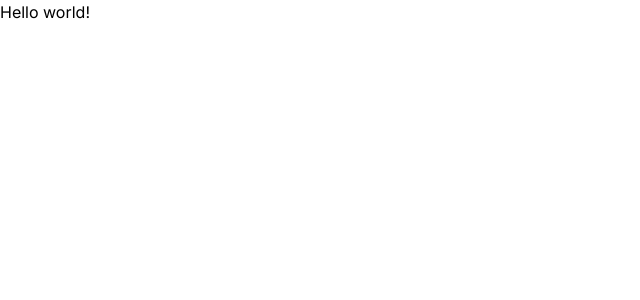
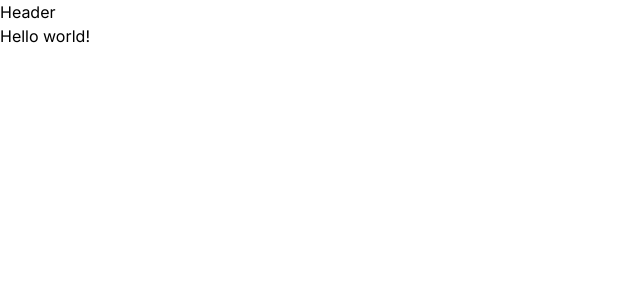
Before and after one commit to iPaulinh0/devstore, a Next.js app: page / in a window 1280 px wide. Shown: the top 300 px of the page, without its empty margins (0-640 px from the left). Built offline with nearby package versions, Linux system fonts and the light colour scheme.

Commit message:
config: application layout

```diff
--- /dev/null
+++ b/src/app/(store)/(home)/loading.tsx
@@ -0,0 +1,5 @@
+export default function Home() {
+    return (
+        <div>Carregando</div>
+    )
+}
--- /dev/null
+++ b/src/app/(store)/layout.tsx
@@ -0,0 +1,11 @@
+import { Header } from "../components/header";
+
+export default function StoreLayout({ children }: {children: React.ReactNode}) {
+  return (
+    <div>
+      <Header />
+      {children}
+    </div>
+  );
+
+}
--- /dev/null
+++ b/src/app/components/header.tsx
@@ -0,0 +1,5 @@
+export function Header() {
+    return (
+        <div>Header</div>
+    )
+}
```
Also changed, not shown: src/app/(store)/(home)/page.tsx (renamed from src/app/page.tsx).
